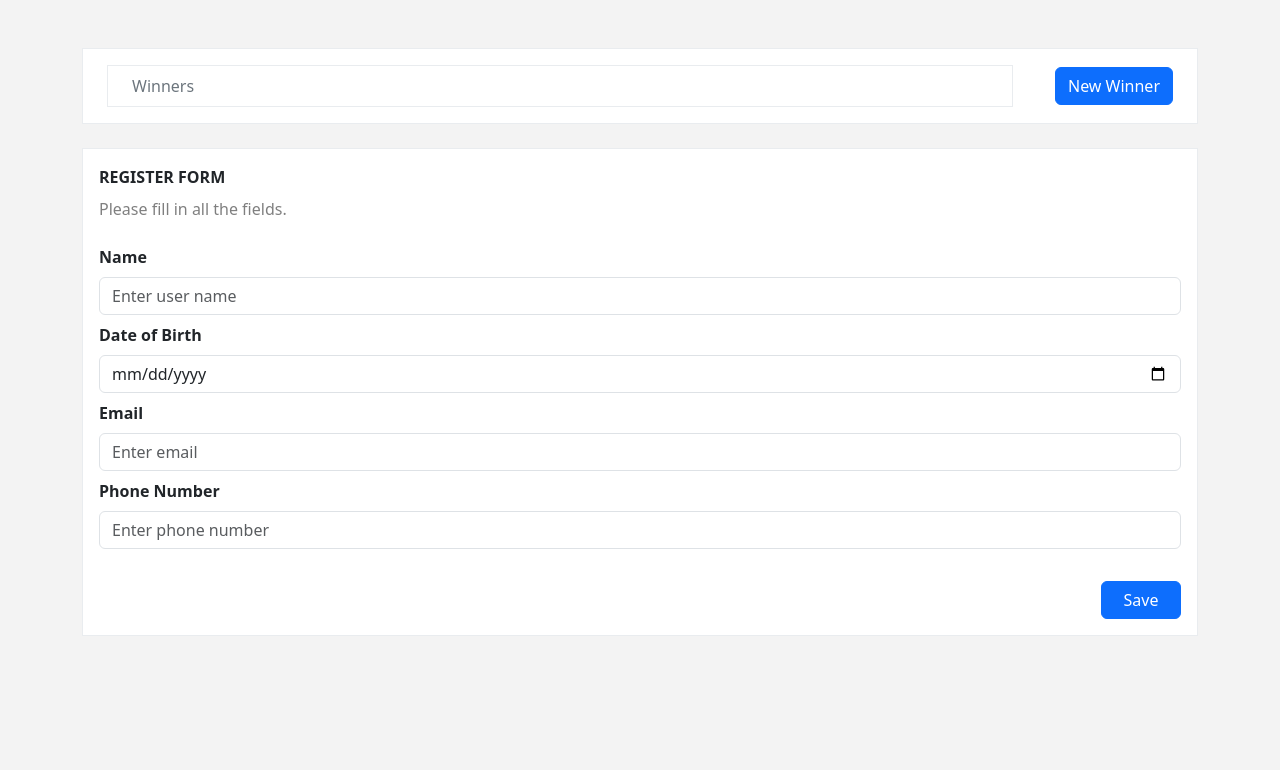
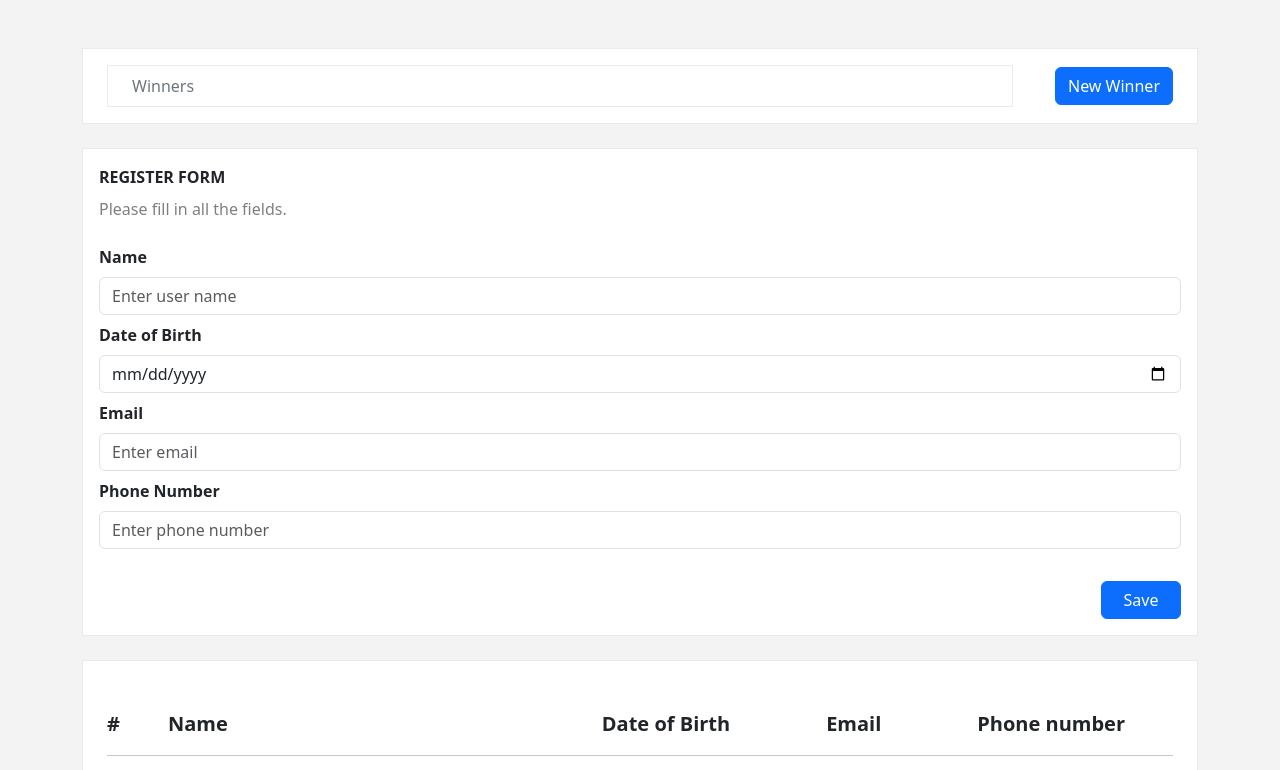
Before and after one commit to Vitalina-Korchova/vue-lottery-app, a Vue app: page / in a window 1280 px wide. Shown: the top 770 px of the page. Built offline with nearby package versions, Linux system fonts and the light colour scheme.

Commit message:
added list participants UI

```diff
--- a/src/App.vue
+++ b/src/App.vue
@@ -1,6 +1,7 @@
 <script setup lang="ts">
 import WinnerBlock from './components/WinnersBlock.vue'
 import RegisterForm from './components/RegistrationForm.vue'
+import ListParticipants from './components/ListParticipantsBlock.vue'
 </script>
 
 <template>
@@ -8,6 +9,7 @@ import RegisterForm from './components/RegistrationForm.vue'
     <div class="container">
       <WinnerBlock />
       <RegisterForm />
+      <ListParticipants />
     </div>
   </body>
 </template>
--- /dev/null
+++ b/src/components/ListParticipantsBlock.vue
@@ -0,0 +1,28 @@
+<script setup lang="ts"></script>
+
+<template>
+  <div
+    id="containerParticipants"
+    class="d-flex flex-column py-5 px-4 mb-5 bg-white border border-light-subtle"
+  >
+    <div id="NamesElements" class="d-flex flex-row justify-content-between fs-5">
+      <div id="Names">
+        <span class="fw-bold">#</span>
+        <span class="fw-bold mx-5">Name</span>
+      </div>
+      <div id="DateEmailPhone" class="d-flex flex-row">
+        <span class="fw-bold mx-5">Date of Birth</span>
+        <span class="fw-bold mx-5">Email</span>
+        <span class="fw-bold mx-5">Phone number</span>
+      </div>
+    </div>
+    <hr />
+    <div id="ParticipantsInner"></div>
+  </div>
+</template>
+
+<style scoped>
+#DateEmailPhone {
+  margin-left: 270px;
+}
+</style>
--- a/src/components/RegistrationForm.vue
+++ b/src/components/RegistrationForm.vue
@@ -1,7 +1,7 @@
 <script setup lang="ts"></script>
 
 <template>
-  <div id="containerRegisterForm" class="py-3 px-3 bg-white border border-light-subtle">
+  <div id="containerRegisterForm" class="py-3 px-3 mb-4 bg-white border border-light-subtle">
     <form class="d-flex flex-column gap-2">
       <span class="fw-bold">REGISTER FORM</span>
       <span class="text-black-50 bg-white fs-6 pb-3">Please fill in all the fields.</span>
```
